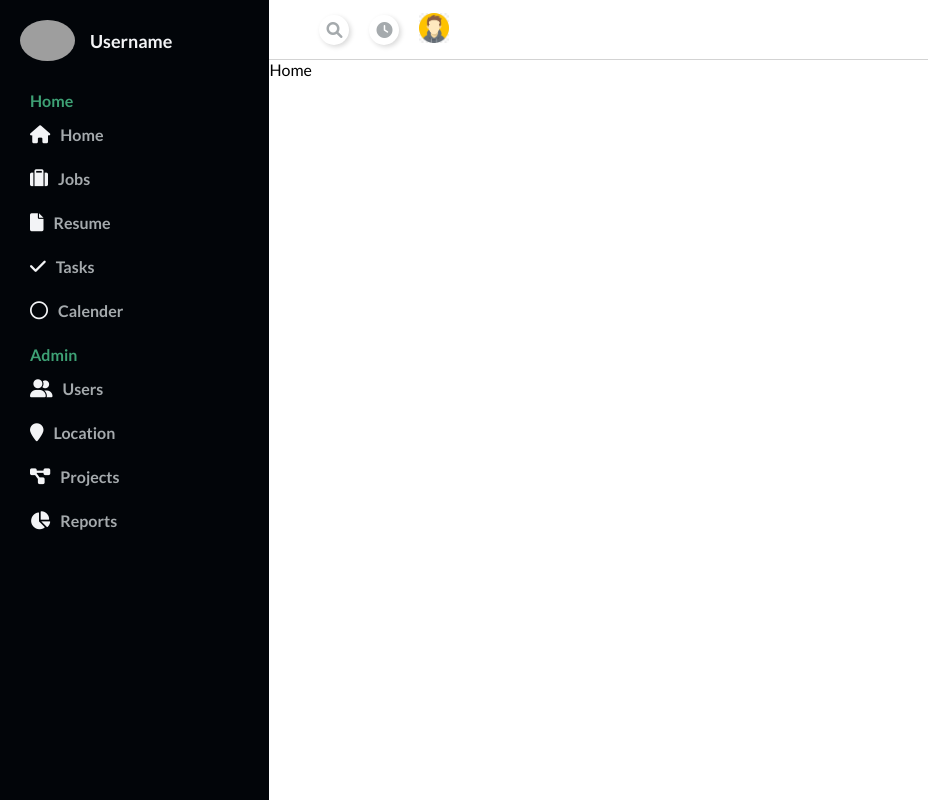
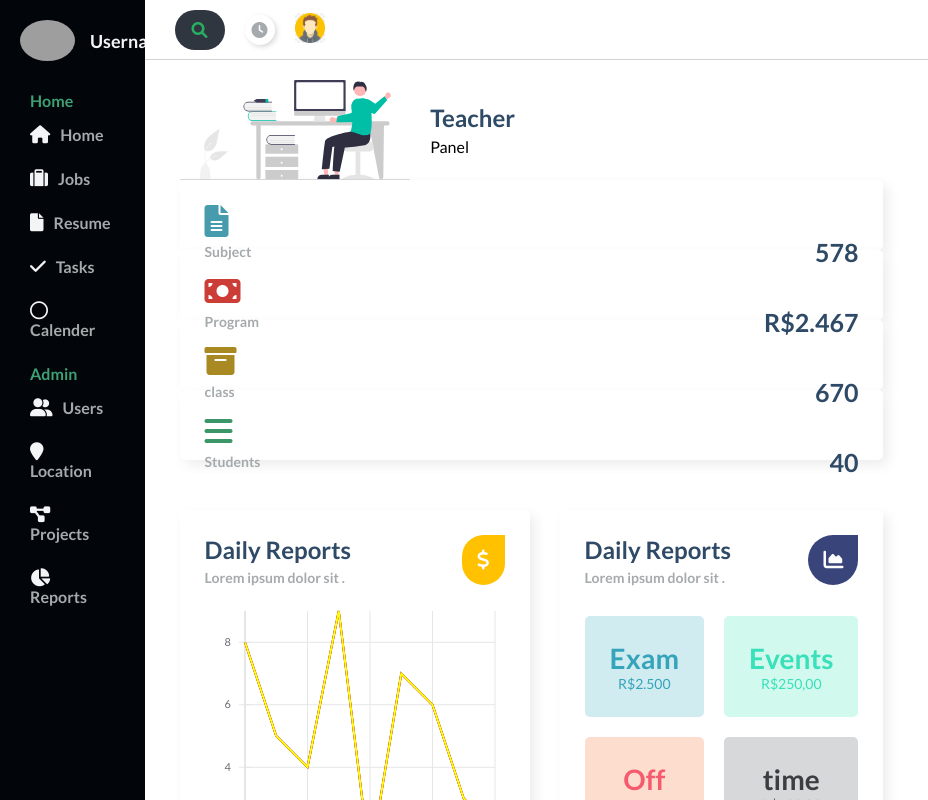
Before and after one commit to biki369/dashboard, a React (Create React App) app: page / in a window 1280 px wide. Shown: the whole page, without its empty margins (0-928 px from the left). Built offline with nearby package versions, Linux system fonts and the light colour scheme; grey boxes are pictures that could not be loaded.

Commit message:
added home page and search bar modifications

```diff
--- /dev/null
+++ b/src/components/SideBarElements/Home/Home.css
@@ -0,0 +1,191 @@
+main {
+    background: #f3f4f6;
+    grid-area: main;
+    overflow-y: auto;
+}
+
+.main__container {
+    padding: 20px 35px;
+}
+
+.main__title {
+    display: flex;
+    align-items: center;
+}
+
+.main__title > img {
+    max-height: 100px;
+    object-fit: contain;
+    margin-right: 20px;
+}
+
+.main_greeting > h1 {
+    font-size: 24px;
+    color: #2e4a66;
+    margin-bottom: 5px;
+}
+
+.main__greeting > p {
+    font-size: 14px;
+    font-weight: 700;
+    color: #a5aaad;
+}
+
+.main__card {
+    display: grid;
+    grid-template-columns: repeat(4, 1fr);
+    gap: 30px;
+    margin: 20px 0;
+}
+
+.card {
+    display: flex;
+    flex-direction: column;
+    justify-content: space-around;
+    height: 70px;
+    padding: 25px;
+    border-radius: 5px;
+    background-color: #fff;
+    box-shadow: 5px 5px 13px #ededed, -5px -5px 13px #fff;
+}
+
+.card_inner {
+    display: flex;
+    align-items: center;
+    justify-content: space-between;
+}
+
+.card_inner > span {
+    font-size: 25px;
+}
+
+.charts {
+    display: grid;
+    grid-template-columns: repeat(2, 1fr);
+    gap: 30px;
+    margin-top: 50px;
+}
+
+.charts__left {
+    padding: 25px;
+    border-radius: 5px;
+    background-color: #fff;
+    box-shadow: 5px 5px 13px #ededed, -5px -5px 13px #fff;
+}
+
+.charts__left__title {
+    display: flex;
+    align-items: center;
+    justify-content: space-between;
+}
+
+.charts__left__title > div > h1 {
+    font-size: 24px;
+    color: #2e4a66;
+    margin-bottom: 5px;
+}
+
+.charts__left__title > div > p {
+    font-size: 14px;
+    font-weight: 700;
+    color: #a5aaad;
+}
+
+.charts__left__title > i {
+    color: #fff;
+    font-size: 20px;
+    background-color: #ffc100;
+    border-radius: 200px 0 200px 200px;
+    -moz-border-radius:  200px 0 200px 200px;
+    -webkit-border-radius:  200px 0 200px 200px;
+    border: 0px solid #000;
+    padding: 15px;
+}
+
+.charts__right {
+    padding: 25px;
+    border-radius: 5px;
+    background-color: #fff;
+    box-shadow: 5px 5px 13px #ededed, -5px -5px 13px #fff;
+}
+
+.charts__right__title {
+    display: flex;
+    align-items: center;
+    justify-content: space-between;
+}
+
+.charts__right__title > div > h1 {
+    font-size: 24px;
+    color: #2e4a66;
+    margin-bottom: 5px;
+}
+
+.charts__right__title > div > p {
+    font-size: 14px;
+    font-weight: 700;
+    color: #a5aaad;
+}
+
+.charts__right__title > i {
+    color: #fff;
+    font-size: 20px;
+    background-color: #39447a;
+    border-radius: 200px 0 200px 200px;
+    border: 0px solid #000;
+    padding: 15px;
+}
+
+.charts__right__cards {
+    display: grid;
+    grid-template-columns: repeat(2, 1fr);
+    gap: 20px;
+    margin-top: 30px;
+}
+
+.card1, .card2, .card3, .card4 {
+    text-align: center;
+    padding: 25px;
+    border-radius: 5px;
+    font-size: 14px;
+    cursor: pointer;
+}
+.card1 {
+    background-color: #d1ecf1;
+    color: #35a4ba;
+}
+
+.card2 {
+    background-color: #d2f9ee;
+    color: #38e1b9;
+}
+
+.card3 {
+    background-color: #fdddcd;
+    color: #f65a6f;
+}
+
+.card4 {
+    background-color: #d6d8d9;
+    color: #3a3e41;
+}
+
+@media only screen and (max-width: 855px) {
+    .main__cards {
+        grid-template-columns: 1fr;
+        gap: 10px;
+        margin-bottom: 0;
+    }
+
+    .charts {
+        grid-template-columns: 1fr;
+        margin-top: 30px;
+        justify-content: center;
+    }
+
+    .charts__right__cards {
+        grid-template-columns: 1fr;
+        align-items: center;
+        margin-top: 30px;
+    }
+}
--- a/src/components/SideBarElements/Home/Home.jsx
+++ b/src/components/SideBarElements/Home/Home.jsx
@@ -1,11 +1,111 @@
-import React, { Component } from 'react'
+import "./Home.css";
+import hello from "../../../assets/hello.svg";
+import Charts from "../../charts/Charts";
 
-export class Home extends Component {
-  render() {
-    return (
-      <div>Home</div>
-    )
-  }
-}
+const Home = () => {
+  return (
+    <>
+      <div className="main__container">
+        {/* === Container === */}
 
-export default Home
+        <div className="main__title">
+          {/* === Title === */}
+          <img src={hello} alt="hello" />
+          <div className="main_greeting">
+            <h1>Teacher</h1>
+            <p>Panel</p>
+          </div>
+        </div>
+
+        <div className="main__cards">
+          <div className="card">
+            {/* === CARDS === */}
+            <i className="fa fa-file-text fa-2x text-lightblue"></i>
+            <div className="card_inner">
+              <p className="text-primary-p">Subject</p>
+              <span className="font-bold text-title">578</span>
+            </div>
+          </div>
+
+          <div className="card">
+            {/* === CARDS === */}
+            <i className="fa fa-money-bill fa-2x text-red"></i>
+            <div className="card_inner">
+              <p className="text-primary-p">Program</p>
+              <span className="font-bold text-title">R$2.467</span>
+            </div>
+          </div>
+
+          <div className="card">
+            {/* === CARDS === */}
+            <i className="fa fa-archive fa-2x text-yellow"></i>
+            <div className="card_inner">
+              <p className="text-primary-p">class</p>
+              <span className="font-bold text-title">670</span>
+            </div>
+          </div>
+
+          <div className="card">
+            {/* === CARDS === */}
+            <i className="fa fa-bars fa-2x text-green"></i>
+            <div className="card_inner">
+              <p className="text-primary-p">Students</p>
+              <span className="font-bold text-title">40</span>
+            </div>
+          </div>
+        </div>
+
+        <div className="charts">
+          {/* === CHARTS ==== */}
+
+          <div className="charts__left">
+            {/* === LEFT ==== */}
+            <div className="charts__left__title">
+              <div>
+                <h1>Daily Reports</h1>
+                <p>Lorem ipsum dolor sit .</p>
+              </div>
+              <i className="fa fa-usd"></i>
+            </div>
+            <Charts />
+          </div>
+
+          <div className="charts__right">
+            {/* === RIGHT === */}
+            <div className="charts__right__title">
+              <div>
+                <h1>Daily Reports</h1>
+                <p>Lorem ipsum dolor sit .</p>
+              </div>
+              <i className="fa fa-area-chart"></i>
+            </div>
+
+            <div className="charts__right__cards">
+              <div className="card1">
+                <h1>Exam</h1>
+                <p>R$2.500</p>
+              </div>
+
+              <div className="card2">
+                <h1>Events</h1>
+                <p>R$250,00</p>
+              </div>
+
+              <div className="card3">
+                <h1>Off class</h1>
+                <p>R$150,00</p>
+              </div>
+
+              <div className="card4">
+                <h1>time</h1>
+                <p>R$180,00</p>
+              </div>
+            </div>
+          </div>
+        </div>
+      </div>
+    </>
+  );
+};
+
+export default Home;
--- a/src/components/navbar/Navbar.css
+++ b/src/components/navbar/Navbar.css
@@ -24,6 +24,51 @@
   color: #a5aaad;
   font-size: 15px;
   font-weight: 700;
+}
+
+.search-box {
+  background: #2f3640;
+  height: 40px;
+  border-radius: 50px;
+  padding: 10px;
+  justify-content: center;
+  display: flex;
+  align-items: center;
+}
+.search-box:hover > .search-txt {
+  width: 240px;
+  padding: 0 6px;
+}
+
+.search-box:hover > .search-btn {
+  background: white;
+}
+.search-btn {
+  color: #27ae60;
+  justify-self: flex-end;
+  float: right;
+  width: 30px;
+  height: 30px;
+  border-radius: 50%;
+  background-color: #2f3640;
+  display: flex;
+  justify-content: center;
+  align-items: center;
+  transition: 0.4s;
+  text-decoration: none !important;
+}
+.search-txt {
+  border: none;
+  background: none;
+  outline: black;
+  float: left;
+  padding: 0;
+  color: white;
+  transition: 0.4s;
+  line-height: 40px;
+  align-items: center;
+  font-size: 16px;
+  width: 0;
 }
 
 .navbar__left .active_link {
--- a/src/components/navbar/Navbar.jsx
+++ b/src/components/navbar/Navbar.jsx
@@ -15,9 +15,11 @@ const Navbar = ({ sidebarOpen, openSidebar }) => {
             </div> */}
 
             <div className="navbar__right">
-                <a href="#">
-                    <i className="fa fa-search"></i>
-                </a>
+               <div className="search-box">
+                   <input type="text" className="search-txt"name="" placeholder='Type here to search' />
+                   <a href="" className="search-btn"><i className='fa fa-search'></i></a>
+
+               </div>
 
                 <a href="#">
                     <i className="fa-solid fa-clock"></i>
```
Lines whose indentation alone changed are shown as unchanged.
